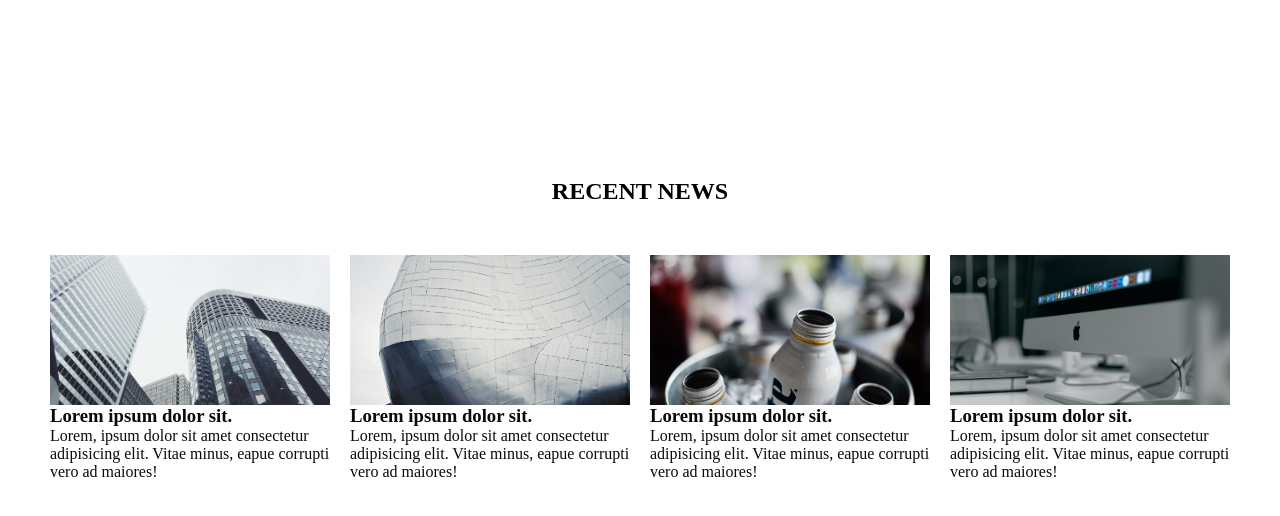
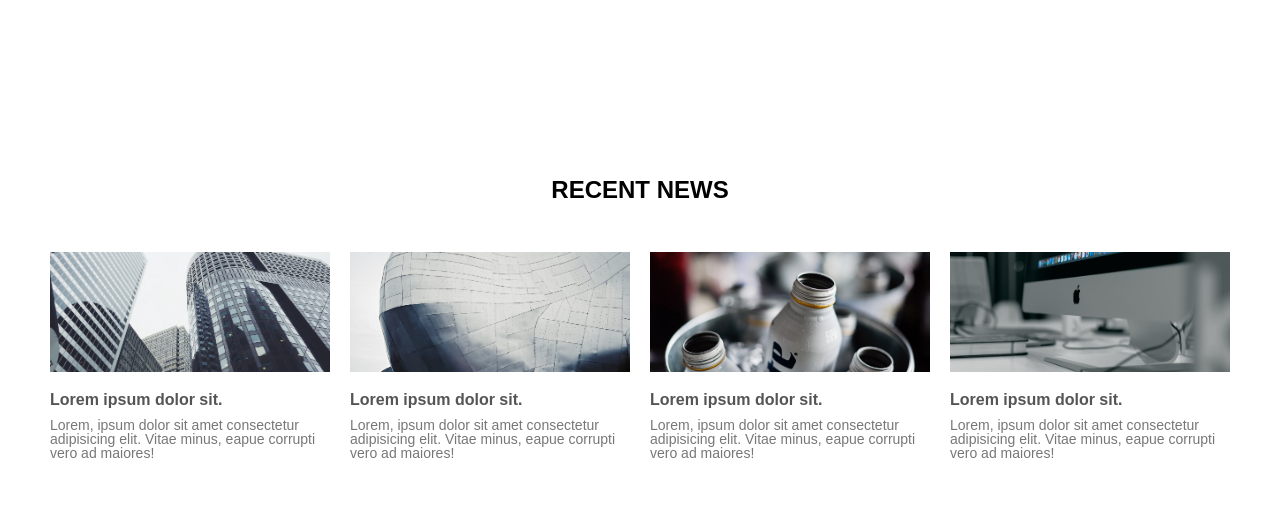
Before and after one commit to kse1215/docode, a plain HTML site: page index.html in a window 1280 px wide. Shown: the part 822-1338 px from the top of the page. Drawn offline with Linux system fonts and the light colour scheme.

Commit message:
inner 적용 뉴스 부분 완성

```diff
--- a/css/main.css
+++ b/css/main.css
@@ -23,7 +23,7 @@ a {
 /* 상단 */
 .header {
   width: 100%;
-  background-color: #eee;
+  /* background-color: #eee; */
 }
 .header .inner {
   height: 120px;
@@ -85,6 +85,7 @@ figure video {
   display: block;
   opacity: 0.3;
 }
+/* 비디오 내용 */
 figure .inner h2 {
   font: 120px/1 "arial";
   color: #fff;
@@ -108,12 +109,13 @@ figure .inner a:hover {
   background-color: #bbb;
 }
 /* 뉴스 */
-section{
-    padding: 200px 0;
+section {
+  padding: 200px 0;
 }
-section > .inner > h2{
-    text-align: center;
-    padding-bottom: 50px;
+section > .inner > h2 {
+  font: bold 24px/1 "arial";
+  text-align: center;
+  margin-bottom: 50px;
 }
 .section-wrap ul {
   display: flex;
@@ -122,11 +124,26 @@ section > .inner > h2{
 .section-wrap ul li {
   width: calc(100% / 4);
 }
-.pic{
-    height: 150px;
-    overflow: hidden;
+.pic {
+  position: relative;
+  height: 120px;
+  overflow: hidden;
 }
 .pic img {
+  position: absolute;
+  top: 50%;
+  transform: translateY(-50%);
   width: 100%;
+  display: block;
+}
+.section-wrap h3 {
+  padding-top: 20px;
+  font: bold 16px/1 "arial";
+  color: #555;
+}
+.section-wrap p {
+  padding-top: 10px;
+  font: 14px/1 "arial";
+  color: #777;
 }
 /* 하단 */
--- a/index.html
+++ b/index.html
@@ -133,7 +133,9 @@
         </div>
       </section>
       <!-- 하단 -->
-      <footer class="footer"></footer>
+      <footer class="footer">
+        <div class="inner"></div>
+      </footer>
     </div>
   </body>
 </html>
```
